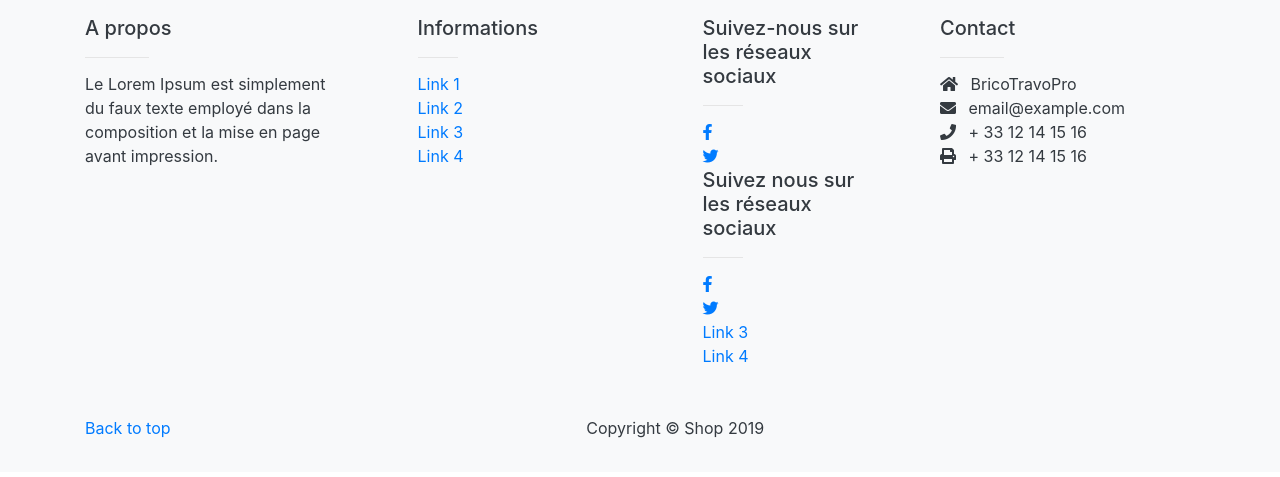
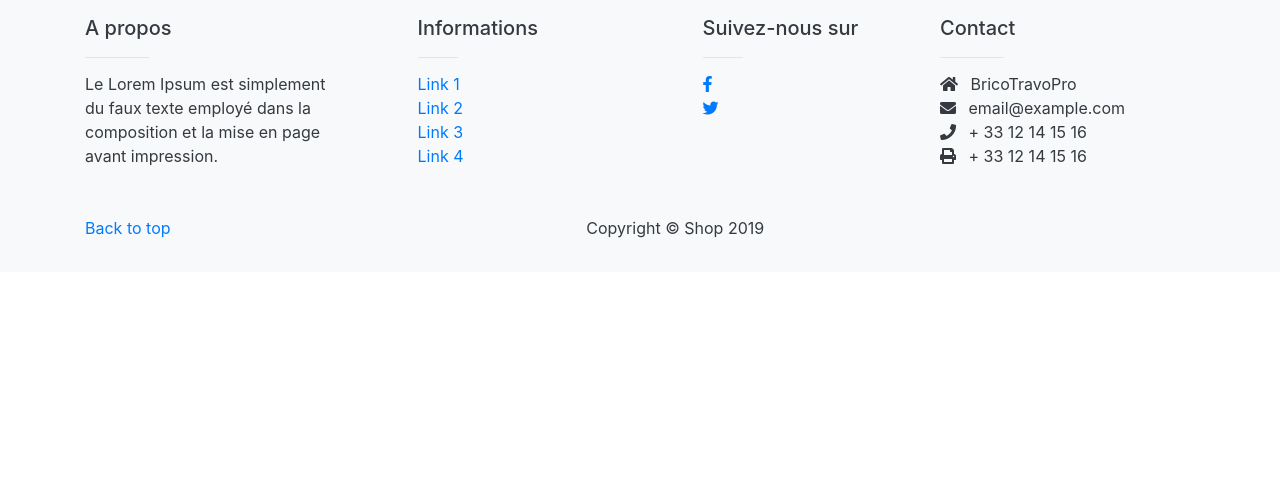
Before and after one commit to bricotravopro/BricoTravoPro, a Symfony app: template templates/base.html.twig in a window 1280 px wide. Shown: the part 56-533 px from the top of the page. Run offline with Twig, Linux system fonts and the light colour scheme; the template is opened without the code that fills it, so the values that code supplies are empty; some libraries are stand-ins or nearby versions.

Commit message:
Mise à jour footer

```diff
--- a/templates/_footer.html.twig
+++ b/templates/_footer.html.twig
@@ -22,18 +22,11 @@
             </div>
 
             <div class="col-md-3 col-lg-2 col-xl-2 mx-auto my-3">
-                <h5>Suivez-nous sur les réseaux sociaux</h5>
+                <h5>Suivez-nous sur</h5>
                 <hr class="bg-white mb-2 mt-0 d-inline-block mx-auto w-25">
                 <ul class="list-unstyled">
                     <li><a href="https://www.facebook.com/BricoTravoPro" target="_blank" alt="Lien vers notre page Facebook"><i class="fab fa-facebook-f"></i></a></li>
                     <li><a href="https://twitter.com/BricoTravoPro" target="_blank" alt="Liens vers notre page Twitter"><i class="fab fa-twitter"></i></a></li>
-                <h5>Suivez nous sur les réseaux sociaux</h5>
-                <hr class="bg-white mb-2 mt-0 d-inline-block mx-auto w-25">
-                <ul class="list-unstyled">
-                    <li><a href="https://www.facebook.com/BricoTravoPro" target="_blank"><i class="fab fa-facebook-f" alt="lien vers la page Facebook"></i></a></li>
-                    <li><a href="https://twitter.com/BricoTravoPro" target="_blank"><i class="fab fa-twitter" alt="lien vers la page Twitter"></i></a></li>
-                    <li><a href="">Link 3</a></li>
-                    <li><a href="">Link 4</a></li>
                 </ul>
             </div>
 
```
